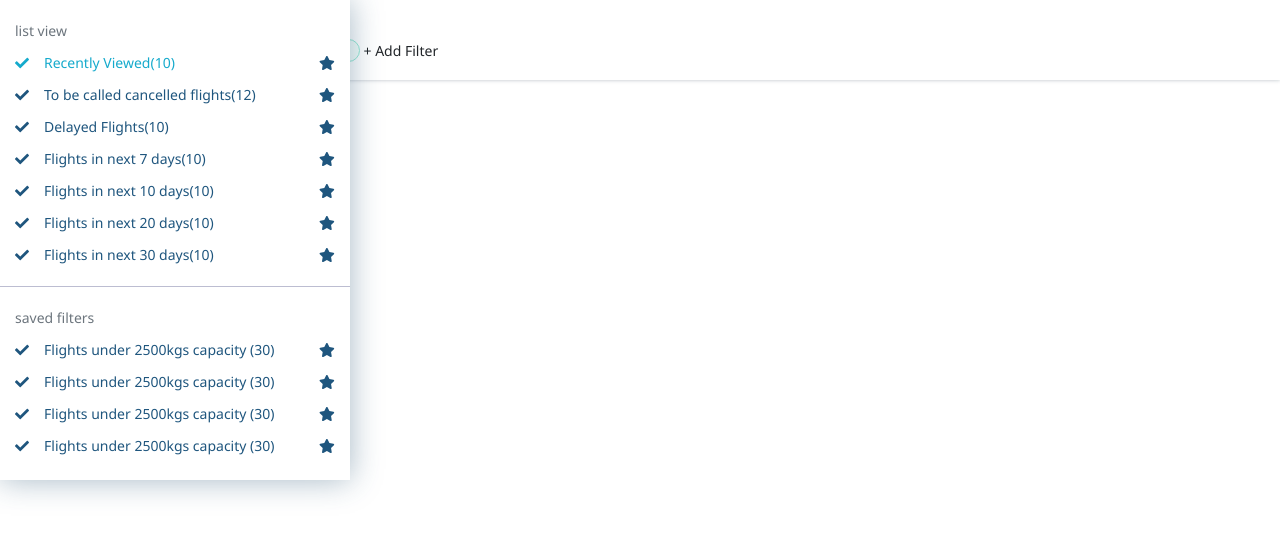
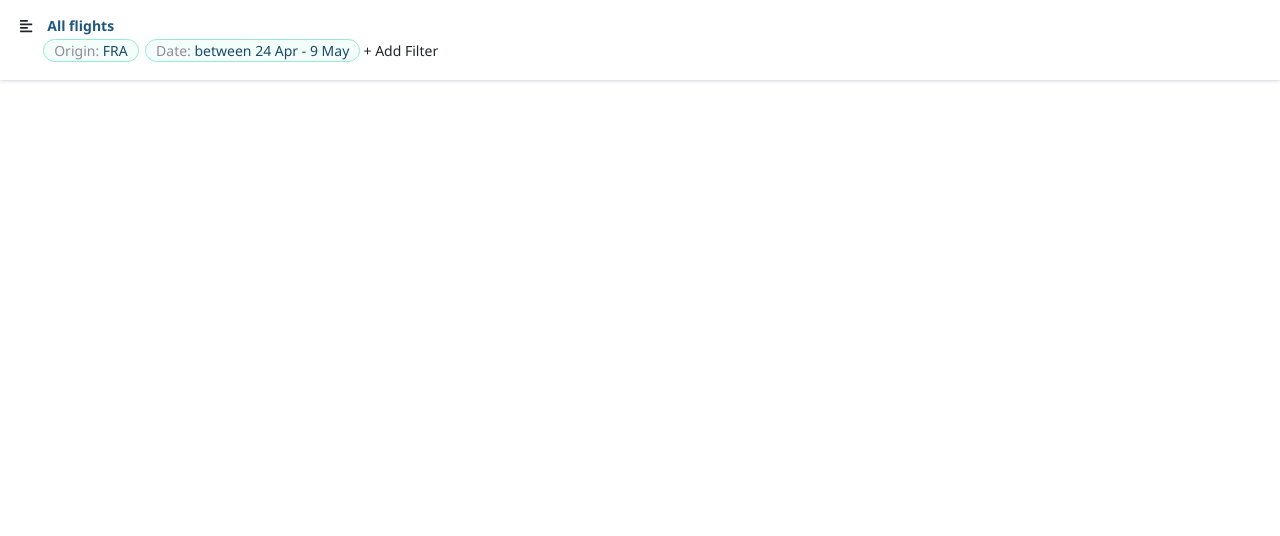
Before and after one commit to sujithcsaji88/components, a React (Create React App) app in the folder filter/: page / in a window 1280 px wide. Shown: the top 536 px of the page. Built offline with nearby package versions, Linux system fonts and the light colour scheme.

Commit message:
Fixes for savedlist filter

```diff
--- a/filter/src/App.js
+++ b/filter/src/App.js
@@ -2,8 +2,8 @@ import React, { useState, useRef, useEffect } from "react";
 import "./scss/filter.scss";
 import RightDrawer from "./components/drawer/rightdrawer";
 import LeftDrawer from "./components/drawer/leftdrawer";
-import AppliedFilterPanel from "./components/panel/AppliedFilterPanel";
-import ListAndSavedFilterPanel from "./components/panel/ListAndSavedFilterPanel";
+import MainFilterPanel from "./components/panel/MainFilterPanel";
+import SavedFilters from "./components/panel/SavedFilters";
 
 function useComponentVisible() {
   const [showApplyFilter, setApplyFilter] = useState(false);
@@ -94,8 +94,7 @@ function App() {
           </div>
         </div>
       )}
-      <AppliedFilterPanel click={() => setApplyFilter(true)} />
-      <ListAndSavedFilterPanel clicked={() => setApplyFilter(true)}/>
+      <MainFilterPanel click={() => setApplyFilter(true)} />
     </div>
   );
 }
--- a/filter/src/components/panel/ListAndSavedFilterPanel.js
+++ /dev/null
@@ -1,106 +0,0 @@
-import React from "react";
-import { FontAwesomeIcon } from "@fortawesome/react-fontawesome";
-import { faCheck, faStar } from "@fortawesome/free-solid-svg-icons";
-
-const ListAndSavedFilterPanel = (props) => {
-  return (
-    <div className="lists">
-      <div className="listsView">
-        <div className="text-muted">list view</div>
-        <div className="alignLeft">
-          <FontAwesomeIcon icon={faCheck} className="selected"></FontAwesomeIcon>
-          <div className="leftSpace selected">Recently Viewed(10)</div>
-          <FontAwesomeIcon
-            icon={faStar}
-            className="marginLeft"
-          ></FontAwesomeIcon>
-        </div>
-        <div className="alignLeft">
-          <FontAwesomeIcon icon={faCheck}></FontAwesomeIcon>
-          <div className="leftSpace">To be called cancelled flights(12)</div>
-          <FontAwesomeIcon
-            icon={faStar}
-            className="marginLeft"
-          ></FontAwesomeIcon>
-        </div>
-        <div className="alignLeft">
-          <FontAwesomeIcon icon={faCheck}></FontAwesomeIcon>
-          <div className="leftSpace"> Delayed Flights(10)</div>
-          <FontAwesomeIcon
-            icon={faStar}
-            className="marginLeft"
-          ></FontAwesomeIcon>
-        </div>
-        <div className="alignLeft">
-          <FontAwesomeIcon icon={faCheck}></FontAwesomeIcon>
-          <div className="leftSpace"> Flights in next 7 days(10) </div>
-          <FontAwesomeIcon
-            icon={faStar}
-            className="marginLeft"
-          ></FontAwesomeIcon>
-        </div>
-        <div className="alignLeft">
-          <FontAwesomeIcon icon={faCheck}></FontAwesomeIcon>
-          <div className="leftSpace"> Flights in next 10 days(10) </div>
-          <FontAwesomeIcon
-            icon={faStar}
-            className="marginLeft"
-          ></FontAwesomeIcon>
-        </div>
-        <div className="alignLeft">
-          <FontAwesomeIcon icon={faCheck}></FontAwesomeIcon>
-          <div className="leftSpace"> Flights in next 20 days(10) </div>
-          <FontAwesomeIcon
-            icon={faStar}
-            className="marginLeft"
-          ></FontAwesomeIcon>
-        </div>
-        <div className="alignLeft">
-          <FontAwesomeIcon icon={faCheck}></FontAwesomeIcon>
-          <div className="leftSpace"> Flights in next 30 days(10) </div>
-          <FontAwesomeIcon
-            icon={faStar}
-            className="marginLeft"
-          ></FontAwesomeIcon>
-        </div>
-      </div>
-      <div className="savedFilters">
-        <div className="text-muted">saved filters</div>
-        <div className="alignLeft">
-          <FontAwesomeIcon icon={faCheck}></FontAwesomeIcon>
-          <div className="leftSpace">Flights under 2500kgs capacity (30)</div>
-          <FontAwesomeIcon
-            icon={faStar}
-            className="marginLeft"
-          ></FontAwesomeIcon>
-        </div>
-        <div className="alignLeft">
-          <FontAwesomeIcon icon={faCheck}></FontAwesomeIcon>
-          <div className="leftSpace">Flights under 2500kgs capacity (30)</div>
-          <FontAwesomeIcon
-            icon={faStar}
-            className="marginLeft"
-          ></FontAwesomeIcon>
-        </div>
-        <div className="alignLeft">
-          <FontAwesomeIcon icon={faCheck}></FontAwesomeIcon>
-          <div className="leftSpace">Flights under 2500kgs capacity (30)</div>
-          <FontAwesomeIcon
-            icon={faStar}
-            className="marginLeft"
-          ></FontAwesomeIcon>
-        </div>
-        <div className="alignLeft">
-          <FontAwesomeIcon icon={faCheck}></FontAwesomeIcon>
-          <div className="leftSpace">Flights under 2500kgs capacity (30)</div>
-          <FontAwesomeIcon
-            icon={faStar}
-            className="marginLeft"
-          ></FontAwesomeIcon>
-        </div>
-      </div>
-    </div>
-  );
-};
-
-export default ListAndSavedFilterPanel;
--- a/filter/src/components/panel/AppliedFilterPanel.js
+++ b/filter/src/components/panel/MainFilterPanel.js
@@ -1,13 +1,20 @@
-import React from "react";
+import React, { useState } from "react";
 import { FontAwesomeIcon } from "@fortawesome/react-fontawesome";
 import { faAlignLeft } from "@fortawesome/free-solid-svg-icons";
+import SavedFilters from "./SavedFilters";
 
-const AppliedFilterPanel = (props) => {
+const MainFilterPanel = (props) => {
+  const [listFilter, setListFilter] = useState(false);
+
   return (
     <div className="list">
       <div className="displayFlex">
         <div className="alignLeft">
-          <FontAwesomeIcon icon={faAlignLeft} onClick={props.clicked}/>
+          <FontAwesomeIcon
+            icon={faAlignLeft}
+            onClick={() => setListFilter(true)}
+          />
+          <SavedFilters showFilter={listFilter}/>
           <div className="leftSpace">All flights</div>
         </div>
         {/* <div className="marginLeft">
@@ -18,8 +25,12 @@ const AppliedFilterPanel = (props) => {
       </div>
       <div className="secondList">
         <div className="displayFlex">
-          <div className="listContent" onClick={props.click}><span>Origin:</span> FRA</div>
-          <div className="listContent" onClick={props.click}><span>Date:</span> between 24 Apr - 9 May</div>
+          <div className="listContent" onClick={props.click}>
+            <span>Origin:</span> FRA
+          </div>
+          <div className="listContent" onClick={props.click}>
+            <span>Date:</span> between 24 Apr - 9 May
+          </div>
           <div onClick={props.click}>+ Add Filter</div>
         </div>
       </div>
@@ -27,4 +38,4 @@ const AppliedFilterPanel = (props) => {
   );
 };
 
-export default AppliedFilterPanel;
+export default MainFilterPanel;
--- /dev/null
+++ b/filter/src/components/panel/SavedFilters.js
@@ -0,0 +1,112 @@
+import React from "react";
+import { FontAwesomeIcon } from "@fortawesome/react-fontawesome";
+import { faCheck, faStar } from "@fortawesome/free-solid-svg-icons";
+
+const SavedFilters = (props) => {
+  if (props.showFilter) {
+    return (
+      <div className="lists">
+        <div className="listsView">
+          <div className="text-muted">list view</div>
+          <div className="alignLeft">
+            <FontAwesomeIcon
+              icon={faCheck}
+              className="selected"
+            ></FontAwesomeIcon>
+            <div className="leftSpace selected">Recently Viewed(10)</div>
+            <FontAwesomeIcon
+              icon={faStar}
+              className="marginLeft"
+            ></FontAwesomeIcon>
+          </div>
+          <div className="alignLeft">
+            <FontAwesomeIcon icon={faCheck}></FontAwesomeIcon>
+            <div className="leftSpace">To be called cancelled flights(12)</div>
+            <FontAwesomeIcon
+              icon={faStar}
+              className="marginLeft"
+            ></FontAwesomeIcon>
+          </div>
+          <div className="alignLeft">
+            <FontAwesomeIcon icon={faCheck}></FontAwesomeIcon>
+            <div className="leftSpace"> Delayed Flights(10)</div>
+            <FontAwesomeIcon
+              icon={faStar}
+              className="marginLeft"
+            ></FontAwesomeIcon>
+          </div>
+          <div className="alignLeft">
+            <FontAwesomeIcon icon={faCheck}></FontAwesomeIcon>
+            <div className="leftSpace"> Flights in next 7 days(10) </div>
+            <FontAwesomeIcon
+              icon={faStar}
+              className="marginLeft"
+            ></FontAwesomeIcon>
+          </div>
+          <div className="alignLeft">
+            <FontAwesomeIcon icon={faCheck}></FontAwesomeIcon>
+            <div className="leftSpace"> Flights in next 10 days(10) </div>
+            <FontAwesomeIcon
+              icon={faStar}
+              className="marginLeft"
+            ></FontAwesomeIcon>
+          </div>
+          <div className="alignLeft">
+            <FontAwesomeIcon icon={faCheck}></FontAwesomeIcon>
+            <div className="leftSpace"> Flights in next 20 days(10) </div>
+            <FontAwesomeIcon
+              icon={faStar}
+              className="marginLeft"
+            ></FontAwesomeIcon>
+          </div>
+          <div className="alignLeft">
+            <FontAwesomeIcon icon={faCheck}></FontAwesomeIcon>
+            <div className="leftSpace"> Flights in next 30 days(10) </div>
+            <FontAwesomeIcon
+              icon={faStar}
+              className="marginLeft"
+            ></FontAwesomeIcon>
+          </div>
+        </div>
+        <div className="savedFilters">
+          <div className="text-muted">saved filters</div>
+          <div className="alignLeft">
+            <FontAwesomeIcon icon={faCheck}></FontAwesomeIcon>
+            <div className="leftSpace">Flights under 2500kgs capacity (30)</div>
+            <FontAwesomeIcon
+              icon={faStar}
+              className="marginLeft"
+            ></FontAwesomeIcon>
+          </div>
+          <div className="alignLeft">
+            <FontAwesomeIcon icon={faCheck}></FontAwesomeIcon>
+            <div className="leftSpace">Flights under 2500kgs capacity (30)</div>
+            <FontAwesomeIcon
+              icon={faStar}
+              className="marginLeft"
+            ></FontAwesomeIcon>
+          </div>
+          <div className="alignLeft">
+            <FontAwesomeIcon icon={faCheck}></FontAwesomeIcon>
+            <div className="leftSpace">Flights under 2500kgs capacity (30)</div>
+            <FontAwesomeIcon
+              icon={faStar}
+              className="marginLeft"
+            ></FontAwesomeIcon>
+          </div>
+          <div className="alignLeft">
+            <FontAwesomeIcon icon={faCheck}></FontAwesomeIcon>
+            <div className="leftSpace">Flights under 2500kgs capacity (30)</div>
+            <FontAwesomeIcon
+              icon={faStar}
+              className="marginLeft"
+            ></FontAwesomeIcon>
+          </div>
+        </div>
+      </div>
+    );
+  }
+  return <div></div>;
+};
+
+export default SavedFilters;
```
